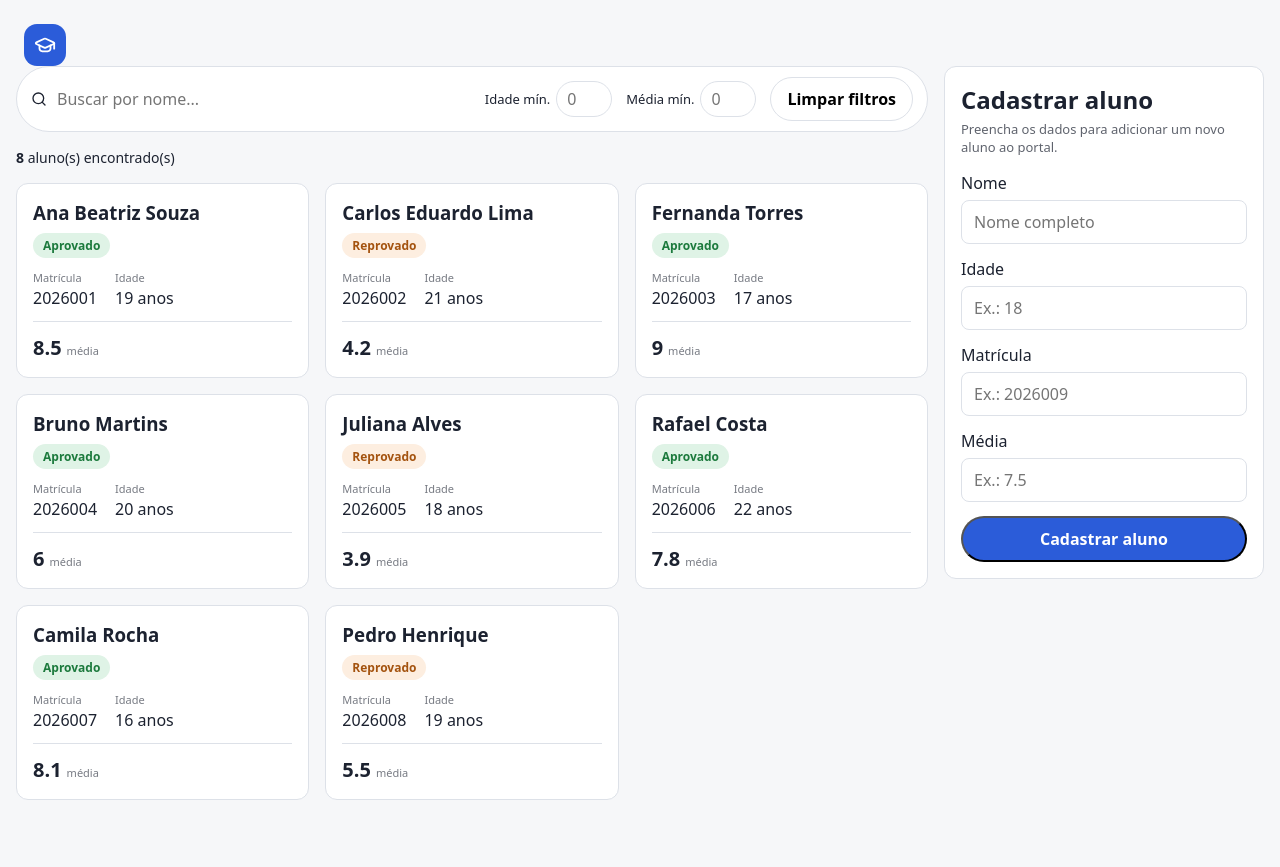
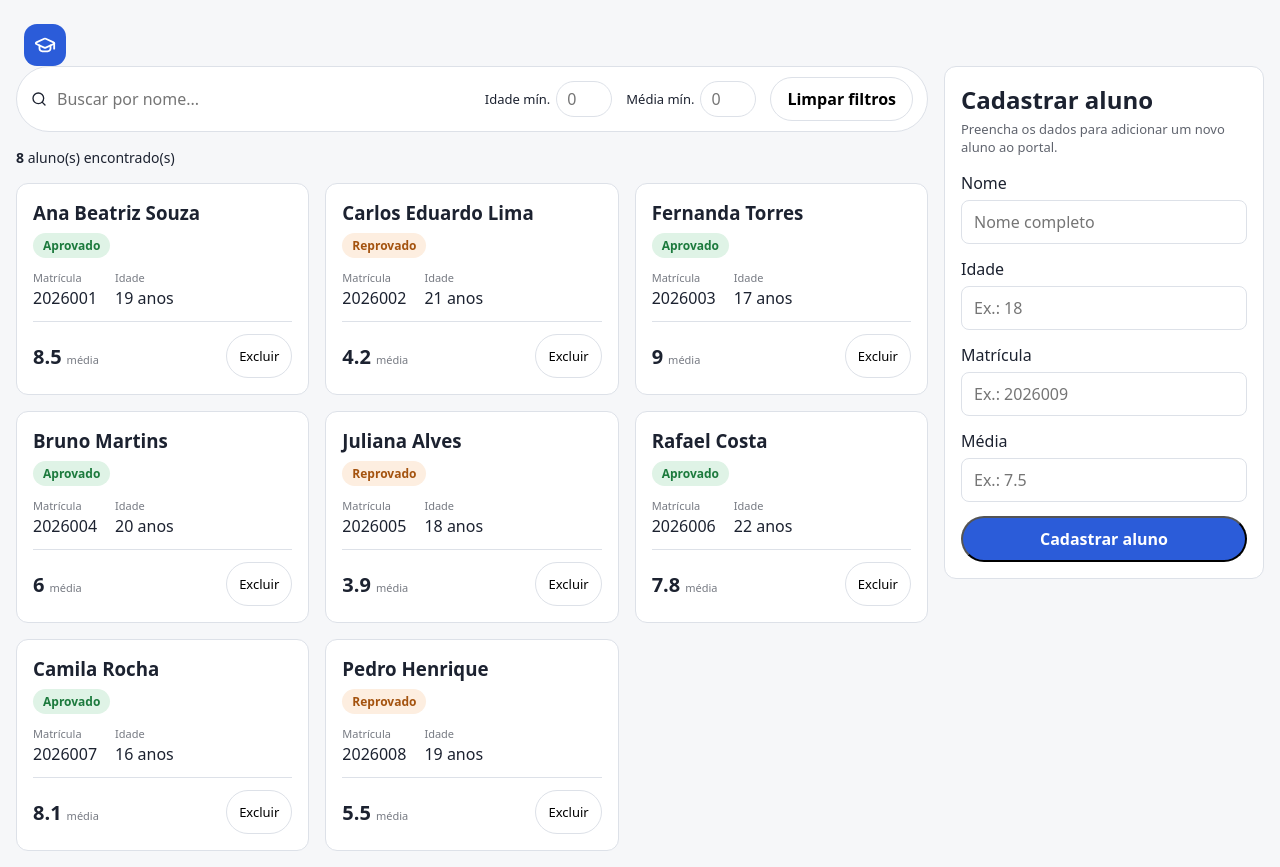
Before and after one commit to JhonneJrr/gestao-alunos-frontend, a React (Vite) app: page / in a window 1280 px wide. Before the commit the page ends 816 px from the top, so only its background shows below. Built offline with nearby package versions, Linux system fonts and the light colour scheme.

Commit message:
Adiciona exclusao de aluno e contagem no titulo da aba (Desafio 3)

```diff
--- a/src/components/AlunoCard.tsx
+++ b/src/components/AlunoCard.tsx
@@ -2,9 +2,10 @@ import type { Aluno } from "../types";
 
 interface AlunoCardProps {
   aluno: Aluno;
+  aoExcluir: (id: number) => void;
 }
 
-function AlunoCard({ aluno }: AlunoCardProps) {
+function AlunoCard({ aluno, aoExcluir }: AlunoCardProps) {
   const aprovado = aluno.media >= 6;
   const classeSelo = aprovado ? "selo selo-aprovado" : "selo selo-reprovado";
   const textoSelo = aprovado ? "Aprovado" : "Reprovado";
@@ -30,6 +31,14 @@ function AlunoCard({ aluno }: AlunoCardProps) {
           <span className="media-valor">{aluno.media}</span>
           <span className="media-rotulo">média</span>
         </div>
+        <button
+          className="botao-excluir"
+          type="button"
+          aria-label={`Excluir ${aluno.nome}`}
+          onClick={() => aoExcluir(aluno.id)}
+        >
+          Excluir
+        </button>
       </div>
     </article>
   );
--- a/src/components/ListaAlunos.tsx
+++ b/src/components/ListaAlunos.tsx
@@ -4,9 +4,10 @@ import AlunoCard from "./AlunoCard";
 interface ListaAlunosProps {
   alunos: Aluno[];
   mensagemVazia: string;
+  aoExcluir: (id: number) => void;
 }
 
-function ListaAlunos({ alunos, mensagemVazia }: ListaAlunosProps) {
+function ListaAlunos({ alunos, mensagemVazia, aoExcluir }: ListaAlunosProps) {
   if (alunos.length === 0) {
     return <p className="mensagem-vazia">{mensagemVazia}</p>;
   }
@@ -14,7 +15,7 @@ function ListaAlunos({ alunos, mensagemVazia }: ListaAlunosProps) {
   return (
     <div className="grade-alunos">
       {alunos.map((aluno) => (
-        <AlunoCard key={aluno.id} aluno={aluno} />
+        <AlunoCard key={aluno.id} aluno={aluno} aoExcluir={aoExcluir} />
       ))}
     </div>
   );
--- a/src/components/PainelAlunos.tsx
+++ b/src/components/PainelAlunos.tsx
@@ -1,6 +1,6 @@
 import { useEffect, useState } from "react";
 import type { Aluno } from "../types";
-import { listarAlunos } from "../api";
+import { excluirAluno, listarAlunos } from "../api";
 import Filtros from "./Filtros";
 import FormAluno from "./FormAluno";
 import ListaAlunos from "./ListaAlunos";
@@ -44,6 +44,19 @@ function PainelAlunos() {
     limparFiltros();
   }
 
+  async function aoExcluir(id: number) {
+    try {
+      await excluirAluno(id);
+      setAlunos(alunos.filter((aluno) => aluno.id !== id));
+    } catch (erro) {
+      setErro((erro as Error).message);
+    }
+  }
+
+  useEffect(() => {
+    document.title = `Portal — ${alunos.length} alunos`;
+  }, [alunos]);
+
   const temFiltroAtivo = q !== "" || idadeMinima !== "" || mediaMinima !== "";
   const mensagemVazia = temFiltroAtivo
     ? "Nenhum aluno encontrado com esses filtros."
@@ -68,7 +81,7 @@ function PainelAlunos() {
             <p className="contagem">
               <strong>{alunos.length}</strong> aluno(s) encontrado(s)
             </p>
-            <ListaAlunos alunos={alunos} mensagemVazia={mensagemVazia} />
+            <ListaAlunos alunos={alunos} mensagemVazia={mensagemVazia} aoExcluir={aoExcluir} />
           </>
         )}
       </section>
--- a/src/index.css
+++ b/src/index.css
@@ -250,6 +250,20 @@ body {
   margin-top: 12px;
   padding-top: 12px;
   border-top: 1px solid var(--borda);
+  display: flex;
+  align-items: center;
+  justify-content: space-between;
+}
+
+.botao-excluir {
+  min-height: 44px;
+  min-width: 44px;
+  padding: 6px 12px;
+  border: 1px solid var(--borda);
+  border-radius: 999px;
+  background: var(--superficie);
+  font: inherit;
+  font-size: 13px;
 }
 
 .media-bloco {
```
